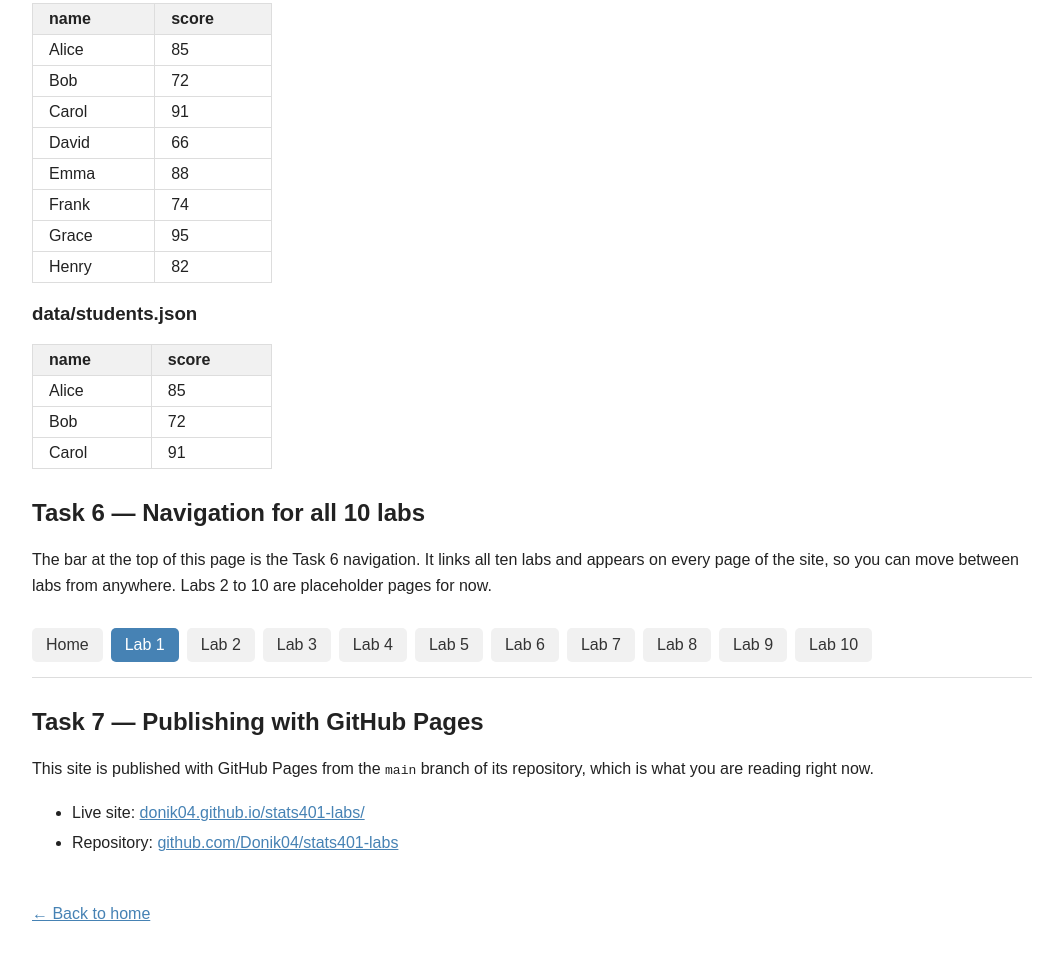
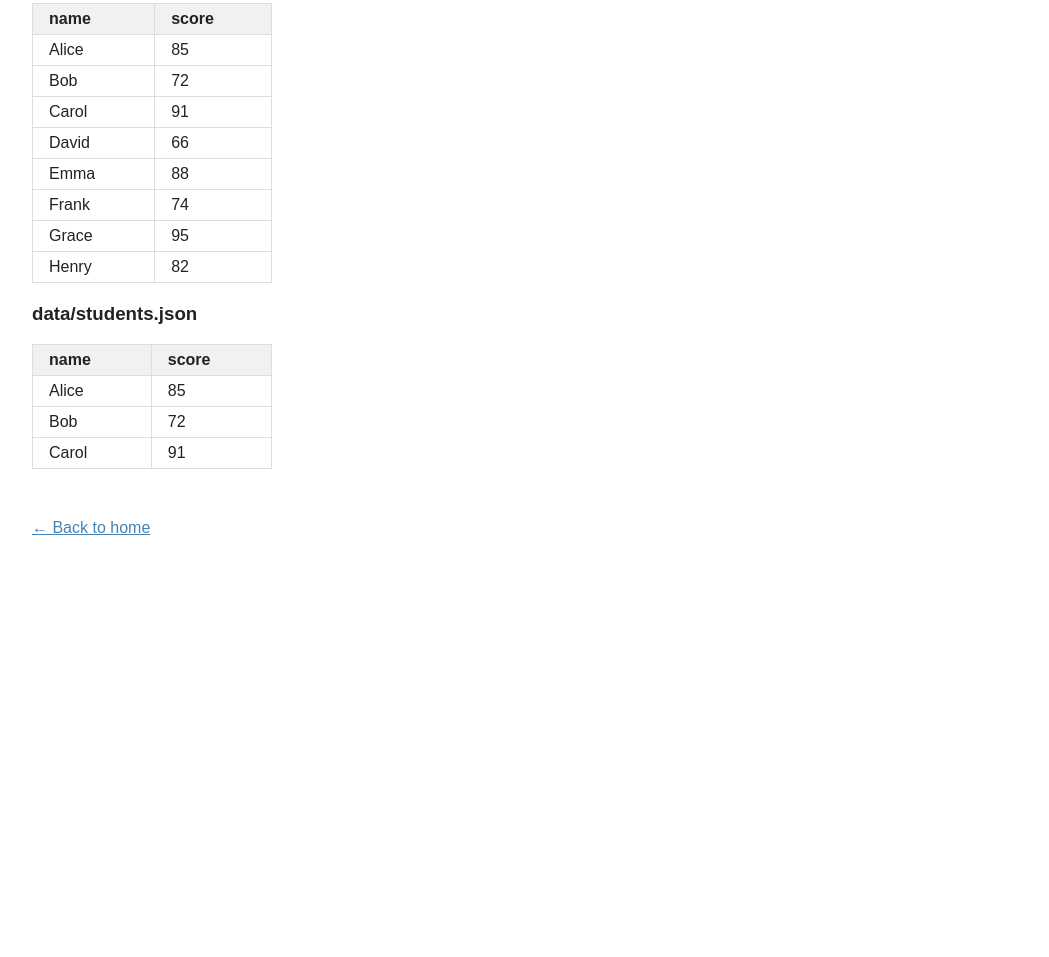
Before and after one commit to Donik04/stats401-labs, a plain HTML site: page lab1/index.html in a window 1280 px wide. Shown: the part 2443-3400 px from the top of the page, without its empty margins (108-1157 px from the left). After the commit the page ends 3020 px from the top, so only its background shows below. Drawn offline with nearby package versions, Linux system fonts and the light colour scheme.

Commit message:
Drop the Tasks 6 and 7 sections from Lab 1
The navigation bar and the published URL already demonstrate both, so
the prose sections were redundant. Also removes the now-unused
.link-list rules.

Co-Authored-By: Claude Sonnet 5 <noreply@anthropic.com>

```diff
--- a/css/style.css
+++ b/css/style.css
@@ -113,14 +113,6 @@ p {
     margin-top: 4px;
 }
 
-.link-list {
-    line-height: 1.9;
-}
-
-.link-list a {
-    color: steelblue;
-}
-
 .site-note {
     margin-top: 40px;
     color: #888;
--- a/lab1/index.html
+++ b/lab1/index.html
@@ -95,48 +95,6 @@
     <h3>data/students.json</h3>
     <div id="json-table"></div>
 
-    <h2>Task 6 — Navigation for all 10 labs</h2>
-
-    <p>
-        The bar at the top of this page is the Task 6 navigation. It links all
-        ten labs and appears on every page of the site, so you can move between
-        labs from anywhere. Labs 2 to 10 are placeholder pages for now.
-    </p>
-
-    <nav class="lab-nav">
-        <a href="../">Home</a>
-        <a href="../lab1/" class="active">Lab 1</a>
-        <a href="../lab2/">Lab 2</a>
-        <a href="../lab3/">Lab 3</a>
-        <a href="../lab4/">Lab 4</a>
-        <a href="../lab5/">Lab 5</a>
-        <a href="../lab6/">Lab 6</a>
-        <a href="../lab7/">Lab 7</a>
-        <a href="../lab8/">Lab 8</a>
-        <a href="../lab9/">Lab 9</a>
-        <a href="../lab10/">Lab 10</a>
-    </nav>
-
-    <h2>Task 7 — Publishing with GitHub Pages</h2>
-
-    <p>
-        This site is published with GitHub Pages from the <code>main</code>
-        branch of its repository, which is what you are reading right now.
-    </p>
-
-    <ul class="link-list">
-        <li>
-            Live site:
-            <a href="https://donik04.github.io/stats401-labs/">
-                donik04.github.io/stats401-labs/</a>
-        </li>
-        <li>
-            Repository:
-            <a href="https://github.com/Donik04/stats401-labs">
-                github.com/Donik04/stats401-labs</a>
-        </li>
-    </ul>
-
     <a class="back-link" href="../">← Back to home</a>
 
     <script src="https://cdn.jsdelivr.net/npm/d3@7"></script>
```
